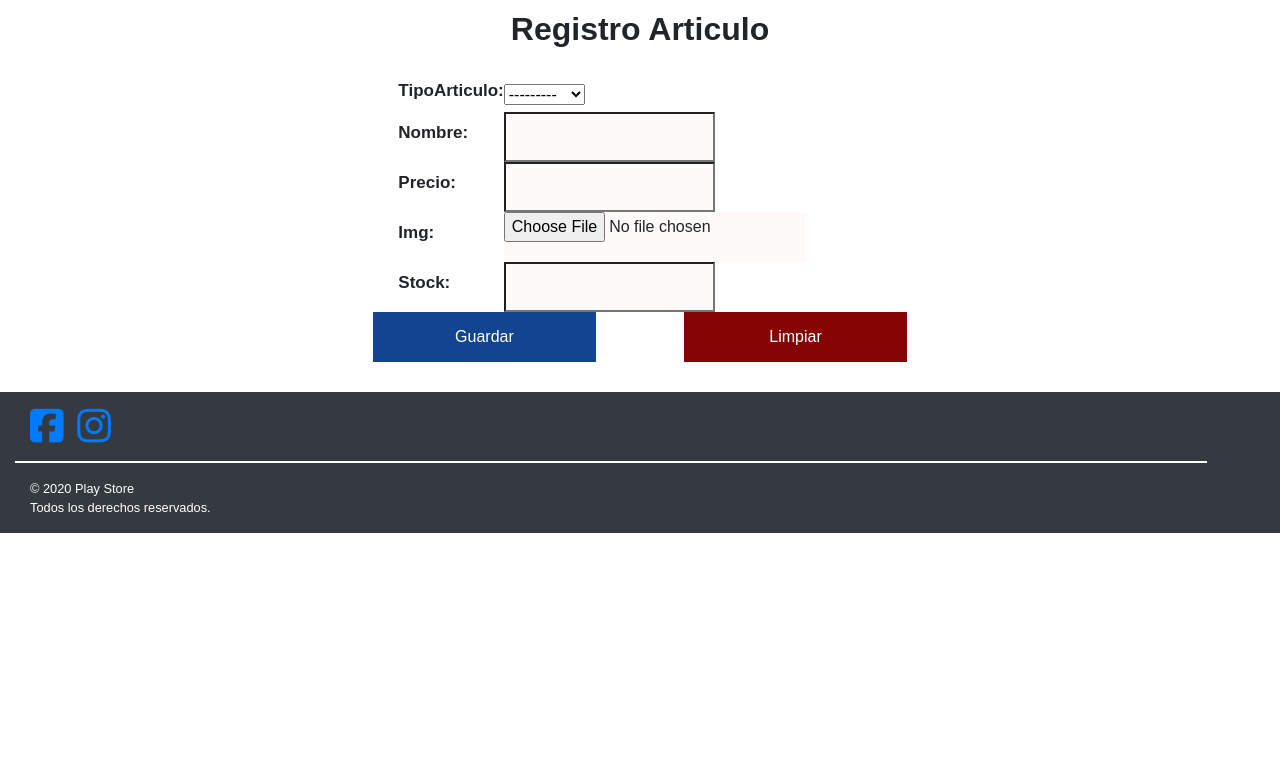
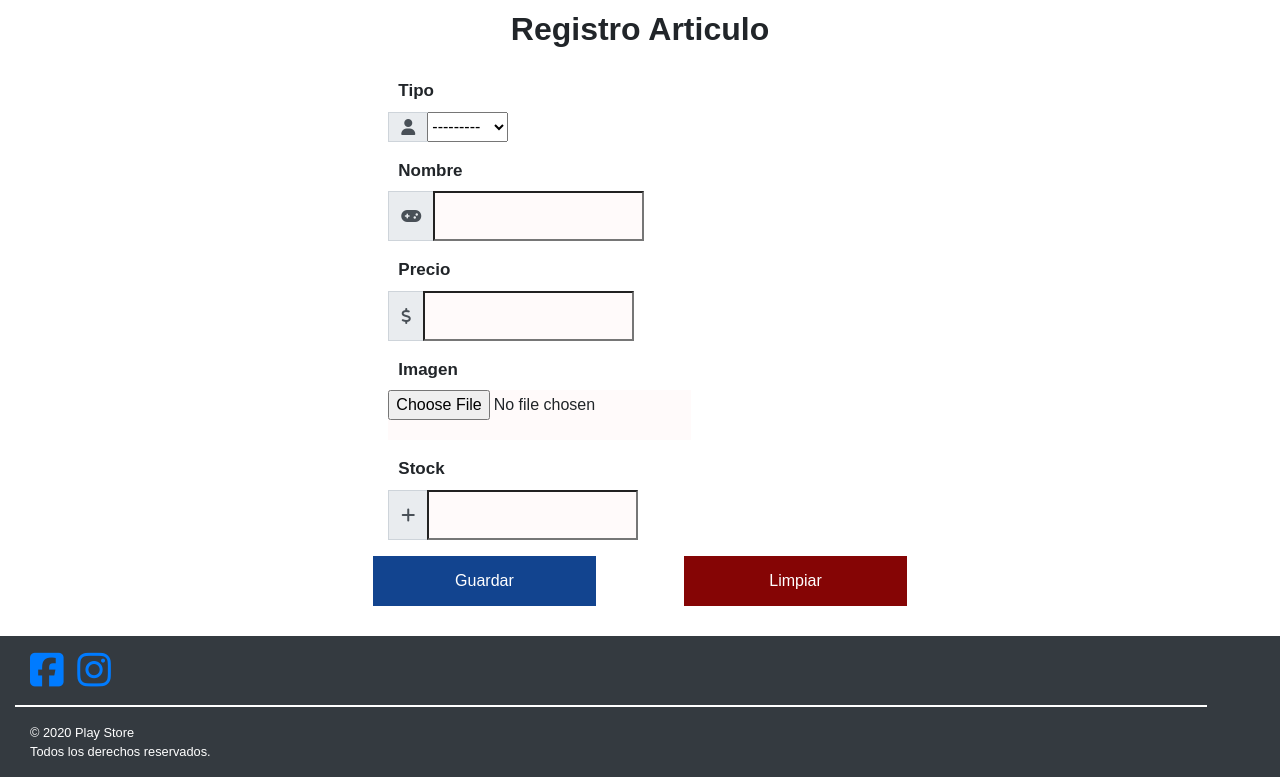
Before and after one commit to DoNDinho/Fase2RocoFloresSeccion010V, a Django app: template articulos/templates/articulos/registerArticulo.html in a window 1280 px wide. Shown: the part 106-883 px from the top of the page. Before the commit the page ends 639 px from the top, so only its background shows below. Run offline with Django 3.2, Linux system fonts and the light colour scheme; the template is opened without the code that fills it: values that come from a table or form of the project are taken from there, others are empty; data comes from the database, SQL or seed files in the repository; both versions use the stored data as it was before the commit; some libraries are stand-ins or nearby versions.

Commit message:
playstore: Se mergean las ramas

```diff
--- /dev/null
+++ b/articulos/static/articulos/css/style_articulos.css
@@ -0,0 +1,65 @@
+/* ARTICULOS LISTAR*/
+.articulos-listar-imagen {
+    width: 100px;
+    height: 100px;
+    border-radius: 100%;
+}
+
+/* FORMULARIO REGISTRAR ARTICULO */
+#contenedorFormularioArticulos {
+    margin-top: 30px;
+    margin-bottom: 30px;
+}
+
+#contenedorFormularioArticulos h2 {
+    text-align: center;
+    font-weight: bold;
+    margin-bottom: 30px;
+}
+
+#contenedorFormularioArticulos label {
+    font-weight: bold;
+    font-size: 17px;
+    margin-left: 10px;
+}
+
+#contenedorFormularioArticulos form div.input-group-text {
+    border-radius: 0;
+}
+
+#contenedorFormularioArticulos input {
+    border-radius: 0;
+    height: 50px;
+    background-color: #fffafa;
+}
+
+#contenedorFormularioArticulos button {
+    border-radius: 0;
+    height: 50px;
+}
+
+#contenedorFormularioArticulos button.articulosSubmit {
+    background-color: #12448f;
+    border: #12448f;
+}
+
+#contenedorFormularioArticulos button.articulosSubmit:hover {
+    background-color: #226bda;
+    border: #226bda;
+}
+
+#contenedorFormularioArticulos button.articulosReset {
+    background-color: #850505;
+    border: #850505;
+}
+
+#contenedorFormularioArticulos button.articulosReset:hover {
+    background-color: #da1e1e;
+    border: #da1e1e;
+}
+
+@media (max-width: 500px) {
+    #contenedorFormularioArticulos input {
+        height: 30px;
+    }
+}
--- a/articulos/static/articulos/js/script.js
+++ b/articulos/static/articulos/js/script.js
@@ -10,11 +10,11 @@ $(document).ready(function () {
     $('.carrito-eliminar').on('click', eliminarArticulo);
     $('.botonPagar').click(pagar);
 
-
     // Funcion para guardar datos en localStorage
     function guardarLocalStorage(evt) {
         // Selecciona el div que contiene la clase .item
         let item = evt.target.closest('.item');
+        let id = item.querySelector('.item-id').getAttribute('value');
         let nombre = item.querySelector('.item-nombre').getAttribute('value');
         let precio = item.querySelector('.item-precio').getAttribute('value');
         let imagen = item.querySelector('.item-imagen').src;
@@ -22,6 +22,7 @@ $(document).ready(function () {
 
         // Crea objeto con articulos
         let articulo = {
+            id,
             nombre,
             precio,
             imagen,
@@ -64,6 +65,7 @@ $(document).ready(function () {
         } else {
             let articulos = JSON.parse(localStorage.getItem('articulos'));
 
+            if (articulos.length != 0) {
                 let columnas = '';
 
                 articulos.forEach((i) => {
@@ -73,7 +75,9 @@ $(document).ready(function () {
                     let cantidad = i.cantidad;
 
                     let articulos = `<tr class="carrito-columna">
-                    <td scope="row"> <img class="carrito-imagen carrito-nombre" src="${imagen}" value="${nombre}" alt="">  ${nombre}</td>
+                        <td scope="row">
+                            <img class="carrito-imagen carrito-nombre" src="${imagen}" value="${nombre}" alt="">${nombre}
+                        </td>
                         <td class="carrito-precio" value="${precio}">$${precio}</td>
                         <td> <input class="carrito-cantidad" type="number"  min="1" value="${cantidad}"></td>
                         <td><button class="btn btn-danger carrito-eliminar"><i class="fas fa-trash-alt"></i></button> </td>
@@ -81,14 +85,16 @@ $(document).ready(function () {
 
                     columnas += articulos;
                 });
-            columnas+= `
+
+                columnas += `
                 <td></td>
                 <td></td>
                 <td></td>
-            <td><button class="btn btn-primary botonPagar"><i class="fas fa-dollar-sign"></i>Pagar</button></td> `
+                <td>
+                    <button class="btn btn-primary botonPagar"><i class="fas fa-dollar-sign"></i>Pagar</button>
+                </td> `;
 
                 $('#tablaCarrito').html(columnas);
-            if (articulos.length != 0) {
                 $('#alerta-carrito').html('<div class="alerta-carrito"></div>');
             }
         }
@@ -134,74 +140,65 @@ $(document).ready(function () {
         cargarCarrito();
         location.reload();
     }
-     function pagar(evt){
+    function pagar(evt) {
         if (localStorage.getItem('articulos') === null) {
             $('.alerta-carrito').remove();
         } else {
             let articulos = JSON.parse(localStorage.getItem('articulos'));
             $('#pagar').html('');
 
-
-            let total=0;
-            let listaComprobante='';
-            let listaconcar="";
-
-            articulos.forEach((i) => {
-                let nombre = i.nombre;
-                let precio = i.precio;
-                let cantidad = i.cantidad;
-
-
-
-                listaComprobante+= `<li id="listaComprobante" style="display:inline-block"> <span id ="textnombre"><B>Nombre:</B></span> <span id="Lnombre" >${nombre}</span> <span id="Nprecio">Precio$</span> <mark>${precio}</mark> <span id="textcantidad">Cantidad:</span>${cantidad}</li>`
-                listaconcar = listaconcar.concat(articulos.nombre +articulos.precio+articulos.cantidad);
-
-
-
-                total+=  precio * cantidad;
-
+            $.ajax({
+                url: '/register/',
+                type: 'POST',
+                data: {
+                    articulos: JSON.stringify(articulos)
+                },
+                processData: false,
+                contentType: false,
+                success: (response) => {
+                    console.log('Respuesta');
+                    console.log(response);
+                }
             });
 
-            let comprobante =
-            `<div class="panel panel-default">
-                <div class="row boleta >
-                    <main class="col-sm-8 row " ></main>
-                    <div  class= "col-sm-4" >
-                        <h2 id=tcomprobante >Comprobante</h2>
+            /////////////////////////////////////////////////////////////////
 
-                        <ul id="comprobante" class="list-group ">
+            // let total = 0;
+            // let listaComprobante = '';
+            // let listaconcar = '';
 
+            // articulos.forEach((i) => {
+            //     let nombre = i.nombre;
+            //     let precio = i.precio;
+            //     let cantidad = i.cantidad;
 
+            //     listaComprobante += `<li id="listaComprobante" style="display:inline-block"> <span id ="textnombre"><B>Nombre:</B></span> <span id="Lnombre" >${nombre}</span> <span id="Nprecio">Precio$</span> <mark>${precio}</mark> <span id="textcantidad">Cantidad:</span>${cantidad}</li>`;
+            //     listaconcar = listaconcar.concat(articulos.nombre + articulos.precio + articulos.cantidad);
 
+            //     total += precio * cantidad;
+            // });
 
-                        </ul>
+            // let comprobante = `<div class="panel panel-default">
+            //     <div class="row boleta >
+            //         <main class="col-sm-8 row " ></main>
+            //         <div  class= "col-sm-4" >
+            //             <h2 id=tcomprobante >Comprobante</h2>
+            //             <ul id="comprobante" class="list-group ">
+            //             </ul>
+            //             <hr>
+            //             <p id="ptotal" class="text-left">Total: $ <span id="toli" >${total} </span></p>
+            //         </div>
+            //         <button id="botonvolver" class="btn btn-primary"><a id="refvoler" href="index.html">Volver</a></button>
+            //     </div>
+            // </div>
+            // `;
 
-                        <hr>
-                        <p id="ptotal" class="text-left">Total: $ <span id="toli" >${total} </span></p>
-
-
-                    </div>
-
-                    <button id="botonvolver" class="btn btn-primary"><a id="refvoler" href="index.html">Volver</a></button>
-
-
-                </div>
-            </div>
-            `;
-
-
-            $('refvolver').click(localStorage.clear());
-
-            $('#pagar').html(comprobante);
-
-            $('#comprobante').html(listaComprobante);
-
-
+            // $('refvolver').click(localStorage.clear());
+            // $('#pagar').html(comprobante);
+            // $('#comprobante').html(listaComprobante);
+        }
     }
 
-        //  //
-
-     }
     /*=============================================
     VALIDACION FORMULARIO
     =============================================*/
@@ -235,8 +232,6 @@ $(document).ready(function () {
                 return false;
             }
         }
-
-
 
         // Password debe tener entre 8 y 10 caracteres, por lo menos un digito y un alfanumérico, y no puede contener caracteres espaciales
         if (password != '') {
--- a/articulos/templates/articulos/base_generic.html
+++ b/articulos/templates/articulos/base_generic.html
@@ -10,6 +10,7 @@
         <link rel="icon" href="{% static 'articulos/img/favico.png' %}" />
         <link rel="stylesheet" href="https://stackpath.bootstrapcdn.com/bootstrap/4.5.2/css/bootstrap.min.css" integrity="sha384-JcKb8q3iqJ61gNV9KGb8thSsNjpSL0n8PARn9HuZOnIxN0hoP+VmmDGMN5t9UJ0Z" crossorigin="anonymous" />
         <link rel="stylesheet" href="{% static 'articulos/css/style.css' %}" />
+        <link rel="stylesheet" href="{% static 'articulos/css/style_articulos.css' %}">
 
         <script src="https://kit.fontawesome.com/2cb3eab1a1.js" crossorigin="anonymous"></script>
     </head>
--- a/articulos/templates/articulos/index.html
+++ b/articulos/templates/articulos/index.html
@@ -52,8 +52,13 @@
     {% for articulo in listaArticulos %}
     <div class="col mb-4">
         <div class="card item">
+            {% if articulo.img %}
             <img src="{{articulo.img.url}}" class="card-img-top item-imagen" alt="Imagen {{articulo.nombre}}" />
+            {% else %}
+            <img src="{% static 'articulos/img/articulos/imagen_no_disponible.png' %}" class="card-img-top item-imagen" alt="Imagen no disponible" />
+            {% endif %}
             <div class="card-body">
+                <span class="item-id" value="{{articulo.id}}"></span>
                 <h5 class="card-title item-nombre" value="{{articulo.nombre}}">{{articulo.nombre}}</h5>
                 <p class="card-text item-precio" value="{{articulo.precio}}">${{articulo.precio}}</p>
                 <button id="1" class="btn btn-primary btn-block btn-articulo"><i class="fas fa-shopping-cart"></i>Agregar al Carro</button>
--- a/articulos/templates/articulos/registerArticulo.html
+++ b/articulos/templates/articulos/registerArticulo.html
@@ -1,18 +1,67 @@
 {% extends "articulos/base_generic.html" %} {% load static %} {% block title %}<title>Registro Articulos</title>{% endblock %} {% block content %}
 
 <!-- FORMULARIO REGISTRO -->
-<!--Posiciona el contenido al centro-->
-<div id="contenedorFormularioRegistro" class="row justify-content-center">
+{% load crispy_forms_tags %}
+<div id="contenedorFormularioArticulos" class="row justify-content-center">
     <h2 class="col-12">Registro Articulo</h2>
 
-    <form id="formularioRegistroArticulo" action="" method="POST" class="col-xl-5 col-md-7 col-xs-12" enctype="multipart/form-data">
+    <form id="formularioArticulos" action="" method="POST" class="col-xl-5 col-md-7 col-xs-12" enctype="multipart/form-data">
         {% csrf_token %}
-        <table>
-            {{ form.as_table}}
-        </table>
+        <!--INPUT TIPO ARTICULO -->
+        <div class="form-group">
+            <label for="tipoArticulo" class="d-none d-sm-block">Tipo</label>
+            <div class="input-group tipoArticulo">
+                <div class="input-group-prepend">
+                    <div class="input-group-text"><i class="fas fa-user"></i></div>
+                </div>
+                {{form.tipoArticulo}}
+            </div>
+        </div>
+
+        <!--INPUT NOMBRE ARTICULO -->
+        <div class="form-group">
+            <label for="nombreArticulo" class="d-none d-sm-block">Nombre</label>
+            <div class="input-group nombreArticulo">
+                <div class="input-group-prepend">
+                    <div class="input-group-text"><i class="fas fa-gamepad"></i></div>
+                </div>
+                {{form.nombre}}
+            </div>
+        </div>
+
+        <!--INPUT PRECIO ARTICULO -->
+        <div class="form-group">
+            <label for="precioArticulo" class="d-none d-sm-block">Precio</label>
+            <div class="input-group precioArticulo">
+                <div class="input-group-prepend">
+                    <div class="input-group-text"><i class="fas fa-dollar-sign"></i></i></div>
+                </div>
+                {{form.precio}}
+            </div>
+        </div>
+
+        <!--INPUT IMAGEN ARTICULO -->
+        <div class="form-group">
+            <label for="imagenArticulo" class="d-none d-sm-block">Imagen</label>
+            <div class="input-group imagenArticulo">
+                {{form.img}}
+            </div>
+        </div>
+
+        <!--INPUT STOCK ARTICULO -->
+        <div class="form-group">
+            <label for="stockArticulo" class="d-none d-sm-block">Stock</label>
+            <div class="input-group stockArticulo">
+                <div class="input-group-prepend">
+                    <div class="input-group-text"><i class="fas fa-plus"></i></i></div>
+                </div>
+                {{form.stock}}
+            </div>
+        </div>
+
         <div class="row justify-content-between">
-            <button class="btn btn-primary col-12 col-md-5 registroSubmit" type="submit">Guardar</button>
-            <button class="btn btn-danger col-12 col-md-5 registroReset" type="reset">Limpiar</button>
+            <button class="btn btn-primary col-12 col-md-5 articulosSubmit" type="submit">Guardar</button>
+            <button class="btn btn-danger col-12 col-md-5 articulosReset" type="reset">Limpiar</button>
         </div>
     </form>
     {{mensaje}}
--- a/articulos/urls.py
+++ b/articulos/urls.py
@@ -7,8 +7,8 @@ urlpatterns = [
     path('about/', views.about, name='about'),
     path('register/', views.register, name='register'),
     path('carrito/', views.carrito, name='carrito'),
-    path('articulo/register', views.nuevoArticulo, name='articulo-register'),
-    path('articulo/listar', views.ListarArticulosView.as_view(), name='articulo-listar'),
+    path('articulo/register/', views.nuevoArticulo, name='articulo-register'),
+    path('articulo/listar/', views.ListarArticulosView.as_view(), name='articulo-listar'),
     path('articulo/modificar/<id>/', views.modificarArticulo, name='articulo-modificar'),
     path('articulo/eliminar/<id>/', views.eliminarArticulo, name='articulo-aliminar')
 ]
```
Also changed, not shown: articulos/static/articulos/js/articulo_eliminar.js (added, +16 -0 lines), articulos/templates/articulos/listarArticulos.html (+28 -6 lines), articulos/views.py (+13 -2 lines), articulos/static/articulos/img/articulos/imagen_no_disponible.png (added), db.sqlite3 (deleted). Lines whose indentation alone changed are shown as unchanged.
